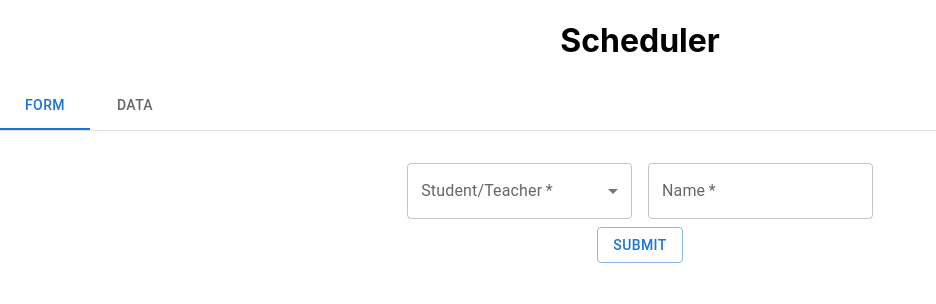
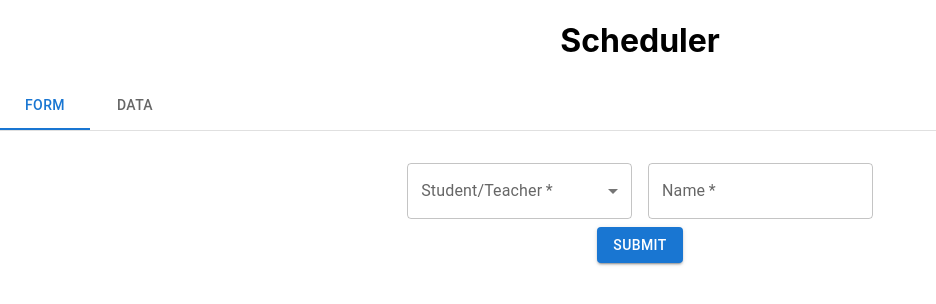
Before and after one commit to nasi-goreng/Timetable-Generator, a React (Create React App) app: page / in a window 1280 px wide. Shown: the top 304 px of the page, without its empty margins (0-936 px from the left). Built offline with nearby package versions, Linux system fonts and the light colour scheme; no server answers.

Commit message:
changed buttons on ScheduleForm to MUI buttons

```diff
--- a/src/components/CheckIn.jsx
+++ b/src/components/CheckIn.jsx
@@ -83,7 +83,7 @@ function CheckIn() {
         />
       </Box>
       <Subjects />
-      <Button variant="outlined" onClick={handleSubmit}>
+      <Button variant="contained" onClick={handleSubmit}>
         Submit
       </Button>
     </>
--- a/src/components/Data.jsx
+++ b/src/components/Data.jsx
@@ -11,6 +11,9 @@ import Paper from "@mui/material/Paper";
 
 function Data() {
   const {dates, setDates} = useContext(DatesContext);
+
+
+
   return (
     <>
     <TableContainer component={Paper}>
--- a/src/components/ScheduleForm.jsx
+++ b/src/components/ScheduleForm.jsx
@@ -49,13 +49,14 @@ export default function ScheduleForm() {
         for (let j = 0; j < 7; j++) {
           row.push(
             <TableCell key={datePeriods[i].id} align="center">
-              <button
+              <Button
                 value={datePeriods[i].id}
                 disabled={datePeriods[i].disabled}
                 onClick={updateAvailability}
+                variant="outlined"
               >
                 {datePeriods[i].period}
-              </button>
+              </Button>
             </TableCell>
           );
           i++;
@@ -89,7 +90,7 @@ export default function ScheduleForm() {
 
   // insert data into database by post
   async function postAvailability(data) {
-    // console.log(avaiablity);
+    console.log(avaiablity);
     for (const eachData of data) {
       try {
         await axios.post("/availability", eachData).then(
@@ -133,7 +134,7 @@ export default function ScheduleForm() {
           </TableBody>
         </Table>
       </TableContainer>
-      <Button onClick={() => postAvailability(avaiablity)}>Submit</Button>
+      <Button variant="contained" onClick={() => postAvailability(avaiablity)}>Submit</Button>
     </>
   );
 }
```
